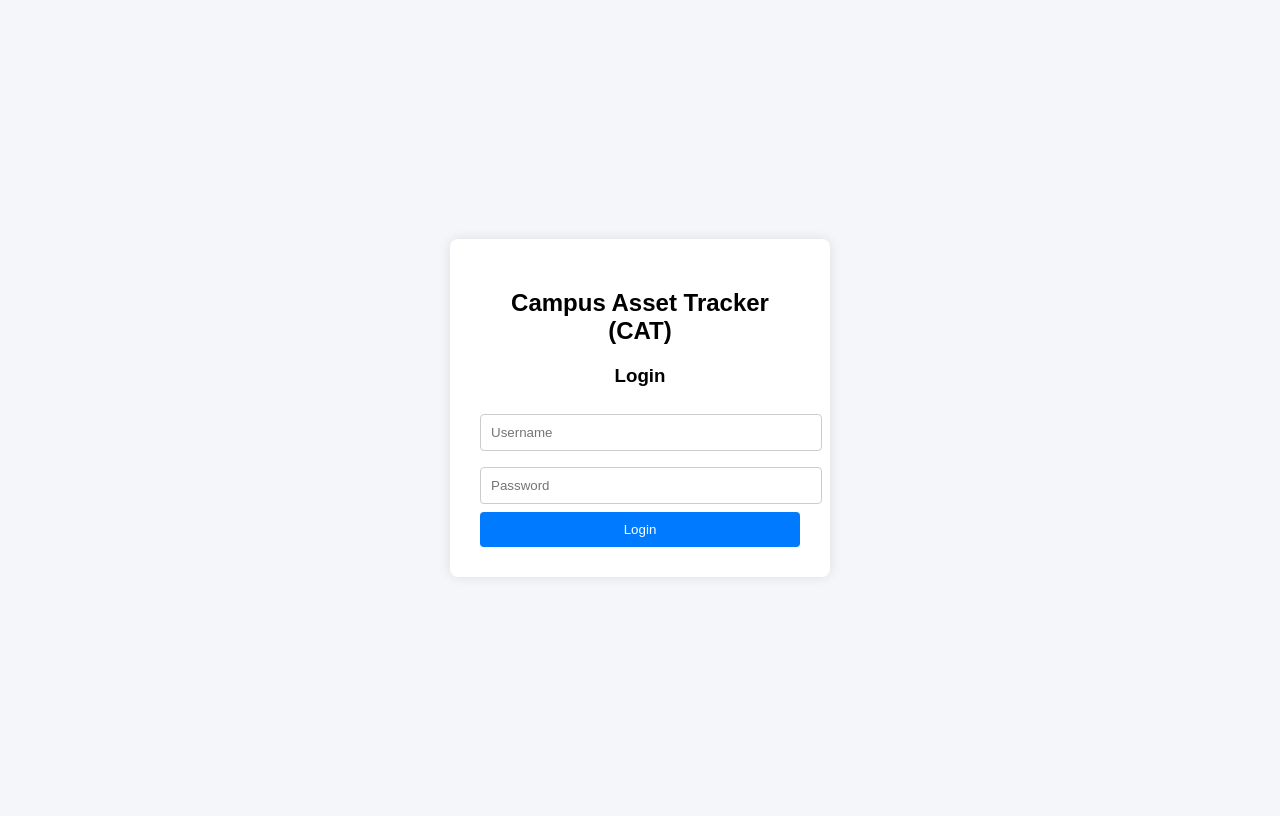
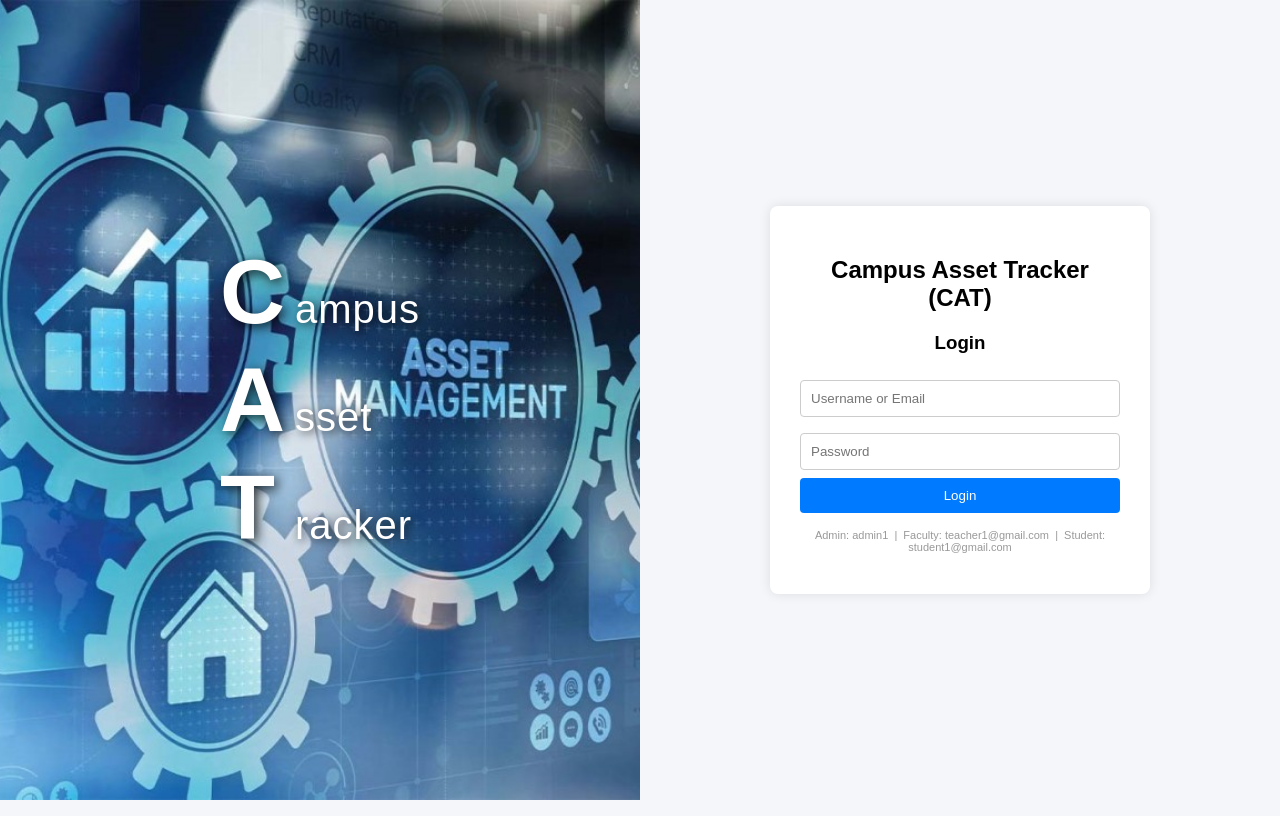
Before and after one commit to chengpao2024/ICS-499-Project, a PHP site: page / in a window 1280 px wide. Run offline with PHP 8.4, Linux system fonts and the light colour scheme.

Commit message:
updated index.php for cheng's graphics and styling. Updated some of the paths noted by Cheng to include the root dir in the paths

```diff
--- a/dashboard/templates/dashboard_admin.html
+++ b/dashboard/templates/dashboard_admin.html
@@ -182,7 +182,7 @@
         <h1 class="page-title">Asset Inventory</h1>
         <p class="page-subtitle">Manage all campus assets and rental requests</p>
       </div>
-      <a href="/public/asset_create.php" class="btn-primary">
+      <a href="../public/asset_create.php" class="btn-primary">
         <svg xmlns="http://www.w3.org/2000/svg" fill="none" viewBox="0 0 24 24"
              width="16" height="16" stroke-width="2" stroke="currentColor">
           <path stroke-linecap="round" stroke-linejoin="round" d="M12 4.5v15m7.5-7.5h-15"/>
--- a/dashboard/templates/dashboard_user.html
+++ b/dashboard/templates/dashboard_user.html
@@ -181,7 +181,7 @@
         <p class="page-subtitle">Browse and request available campus equipment%DEPT_NOTE%</p>
         </div>
         <!-- Primary CTA to the rental form -->
-        <a href="/public/rental_create.php" class="btn-primary">
+        <a href="../public/rental_create.php" class="btn-primary">
           <svg xmlns="http://www.w3.org/2000/svg" fill="none" viewBox="0 0 24 24"
               width="16" height="16" stroke-width="2" stroke="currentColor">
             <path stroke-linecap="round" stroke-linejoin="round" d="M12 4.5v15m7.5-7.5h-15"/>
--- a/index.php
+++ b/index.php
@@ -1,39 +1,98 @@
 <?php
 session_start();
 
+require_once __DIR__ . '/config/db.php';
+
 $error = "";
 
-if ($_SERVER["REQUEST_METHOD"] == "POST") {
+if ($_SERVER["REQUEST_METHOD"] === "POST") {
+    $identifier = trim($_POST['username'] ?? '');
+    $password   = $_POST['password'] ?? '';
 
-    $username = $_POST['username'];
-    $password = $_POST['password'];
+    $user = null;
+    $role = null;
 
-    // Hardcoded users
-    $users = [
-        "admin" => ["password" => "admin", "role" => "admin"],
-        "faculty" => ["password" => "faculty", "role" => "faculty"],
-        "student" => ["password" => "student", "role" => "student"]
+    // Try admins table (matches on admin_username)
+    $stmt = $conn->prepare(
+        "SELECT admin_id, admin_username, admin_password
+         FROM admins WHERE admin_username = ? LIMIT 1"
+    );
+    $stmt->bind_param('s', $identifier);
+    $stmt->execute();
+    $row = $stmt->get_result()->fetch_assoc();
+    $stmt->close();
+
+    if ($row && password_verify($password, $row['admin_password'])) {
+        $user = [
+            'id'           => $row['admin_id'],
+            'display_name' => $row['admin_username'],
+            'identifier'   => $row['admin_username'],
         ];
+        $role = 'admin';
+    }
 
-    if (isset($users[$username]) && $users[$username]['password'] === $password) {
+    // Try faculty table (matches on faculty_email)
+    if (!$user) {
+        $stmt = $conn->prepare(
+            "SELECT faculty_id, faculty_fname, faculty_lname,
+                    faculty_email, faculty_password
+             FROM faculty WHERE faculty_email = ? LIMIT 1"
+        );
+        $stmt->bind_param('s', $identifier);
+        $stmt->execute();
+        $row = $stmt->get_result()->fetch_assoc();
+        $stmt->close();
 
-        $_SESSION['user'] = $username;
-        $_SESSION['role'] = $users[$username]['role'];
+        if ($row && password_verify($password, $row['faculty_password'])) {
+            $user = [
+                'id'           => $row['faculty_id'],
+                'display_name' => $row['faculty_fname'] . ' ' . $row['faculty_lname'],
+                'identifier'   => $row['faculty_email'],
+            ];
+            $role = 'faculty';
+        }
+    }
 
-        // Redirect based on role
-        if ($_SESSION['role'] === "admin") {
-            header("Location: /dashboard/dashboard.py");
-        } else {
-            header("Location: /dashboard/dashboard.py");
+    // Try students table (matches on student_email)
+    if (!$user) {
+        $stmt = $conn->prepare(
+            "SELECT student_id, student_fname, student_lname,
+                    student_email, student_password
+             FROM students WHERE student_email = ? LIMIT 1"
+        );
+        $stmt->bind_param('s', $identifier);
+        $stmt->execute();
+        $row = $stmt->get_result()->fetch_assoc();
+        $stmt->close();
+
+        if ($row && password_verify($password, $row['student_password'])) {
+            $user = [
+                'id'           => $row['student_id'],
+                'display_name' => $row['student_fname'] . ' ' . $row['student_lname'],
+                'identifier'   => $row['student_email'],
+            ];
+            $role = 'student';
         }
+    }
+
+    // Login success
+    if ($user && $role) {
+        // Regenerate session ID to prevent session fixation attacks
+        session_regenerate_id(true);
+
+        $_SESSION['user']         = $user['identifier'];
+        $_SESSION['user_id']      = $user['id'];
+        $_SESSION['role']         = $role;
+        $_SESSION['display_name'] = $user['display_name'];
+
+        header("Location: ../dashboard/dashboard.py");
         exit();
 
     } else {
-        $error = "Invalid username or password!";
+        $error = "Invalid username/email or password.";
     }
 }
 ?>
-
 <!DOCTYPE html>
 <html>
 <head>
@@ -42,19 +101,42 @@ if ($_SERVER["REQUEST_METHOD"] == "POST") {
 </head>
 <body>
 
+<div class="split-container" style="display:flex; height:100vh; width:100%;">
+
+    <div class="left-panel" style="flex:1; overflow:hidden;">
+        <img src="test.jpg" alt="Campus Asset Tracker" style="width:100%; height:100%; object-fit:cover;">
+        <div class="acronym-overlay">
+            <div class="acronym-line"><span class="acronym-letter">C</span><span class="acronym-word">ampus</span></div>
+            <div class="acronym-line"><span class="acronym-letter">A</span><span class="acronym-word">sset</span></div>
+            <div class="acronym-line"><span class="acronym-letter">T</span><span class="acronym-word">racker</span></div>
+        </div>
+    </div>
+
+    <div class="right-panel" style="flex:1; display:flex; align-items:center; justify-content:center;">
+
         <div class="login-container">
             <h2>Campus Asset Tracker (CAT)</h2>
             <h3>Login</h3>
 
-    <?php if ($error != "") { ?>
-        <p class="error"><?php echo $error; ?></p>
-    <?php } ?>
+            <?php if ($error): ?>
+                <p class="error"><?= htmlspecialchars($error) ?></p>
+            <?php endif; ?>
 
             <form method="POST" action="">
-        <input type="text" name="username" placeholder="Username" required>
-        <input type="password" name="password" placeholder="Password" required>
+                <input type="text"     name="username" placeholder="Username or Email" required>
+                <input type="password" name="password" placeholder="Password"          required>
                 <button type="submit">Login</button>
             </form>
+
+            <!-- Test credentials (remove before production) -->
+            <p style="font-size:11px; color:#999; margin-top:16px;">
+                Admin: admin1 &nbsp;|&nbsp;
+                Faculty: teacher1@gmail.com &nbsp;|&nbsp;
+                Student: student1@gmail.com
+            </p>
+        </div>
+
+    </div>
 
 </div>
 
--- a/style.css
+++ b/style.css
@@ -1,10 +1,64 @@
 body {
     font-family: Arial, sans-serif;
     background-color: #f4f6f9;
+    margin: 0;
+    height: 100vh;
+}
+
+.split-container {
+    display: flex;
+    height: 100vh;
+}
+
+.left-panel {
+    flex: 1;
+    overflow: hidden;
+    position: relative;
+}
+
+.left-panel img {
+    width: 100%;
+    height: 100%;
+    object-fit: cover;
+}
+
+.acronym-overlay {
+    position: absolute;
+    top: 50%;
+    left: 50%;
+    transform: translate(-50%, -50%);
+    text-align: left;
+}
+
+.acronym-line {
+    display: flex;
+    align-items: baseline;
+    line-height: 1.2;
+}
+
+.acronym-letter {
+    font-size: 90px;
+    font-weight: 900;
+    color: #ffffff;
+    text-shadow: 3px 3px 12px rgba(0,0,0,0.8);
+    letter-spacing: 2px;
+    min-width: 75px;
+}
+
+.acronym-word {
+    font-size: 40px;
+    font-weight: 400;
+    color: #ffffff;
+    text-shadow: 2px 2px 10px rgba(0,0,0,0.8);
+    letter-spacing: 1px;
+}
+
+.right-panel {
+    flex: 1;
     display: flex;
     justify-content: center;
     align-items: center;
-    height: 100vh;
+    background-color: #f4f6f9;
 }
 
 .login-container {
@@ -22,6 +76,7 @@ input {
     margin: 8px 0;
     border: 1px solid #ccc;
     border-radius: 4px;
+    box-sizing: border-box;
 }
 
 button {
```
Also changed, not shown: test.jpg (added), 1 other file. Lines whose indentation alone changed are shown as unchanged.
